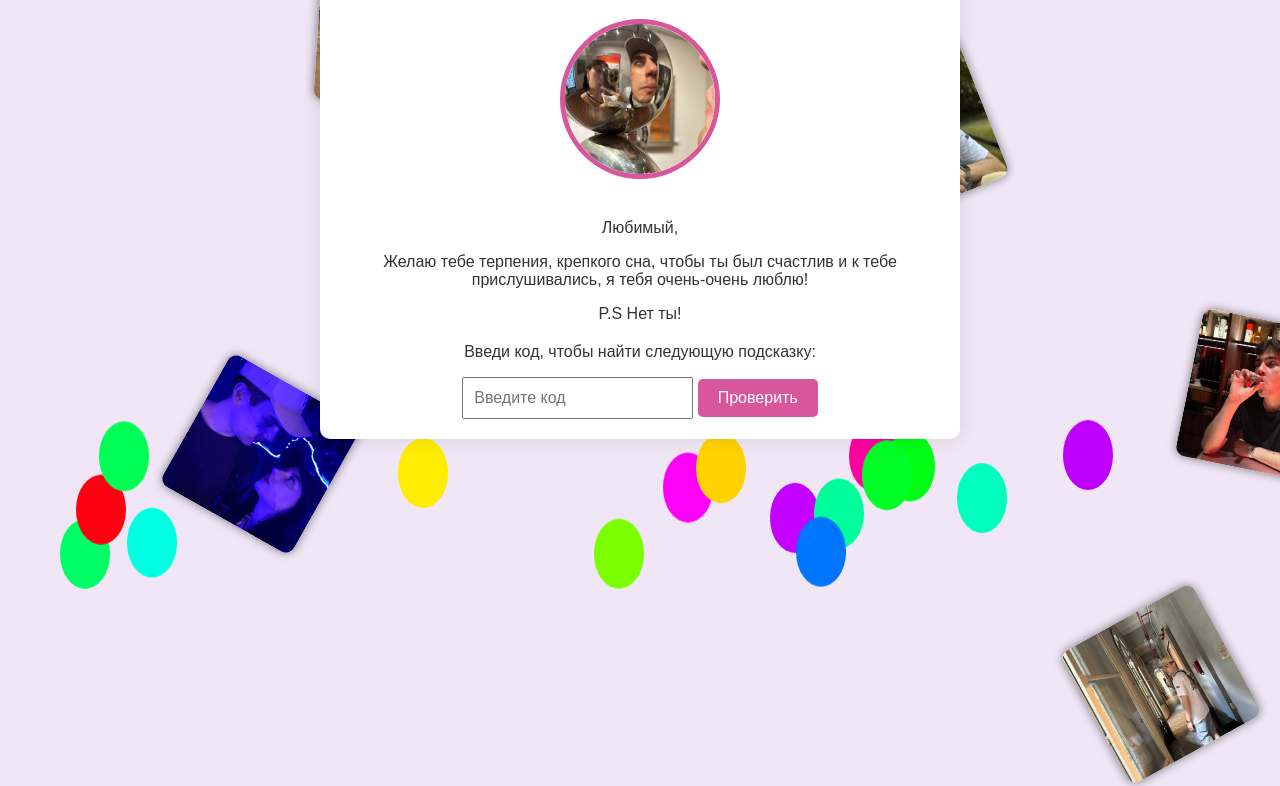
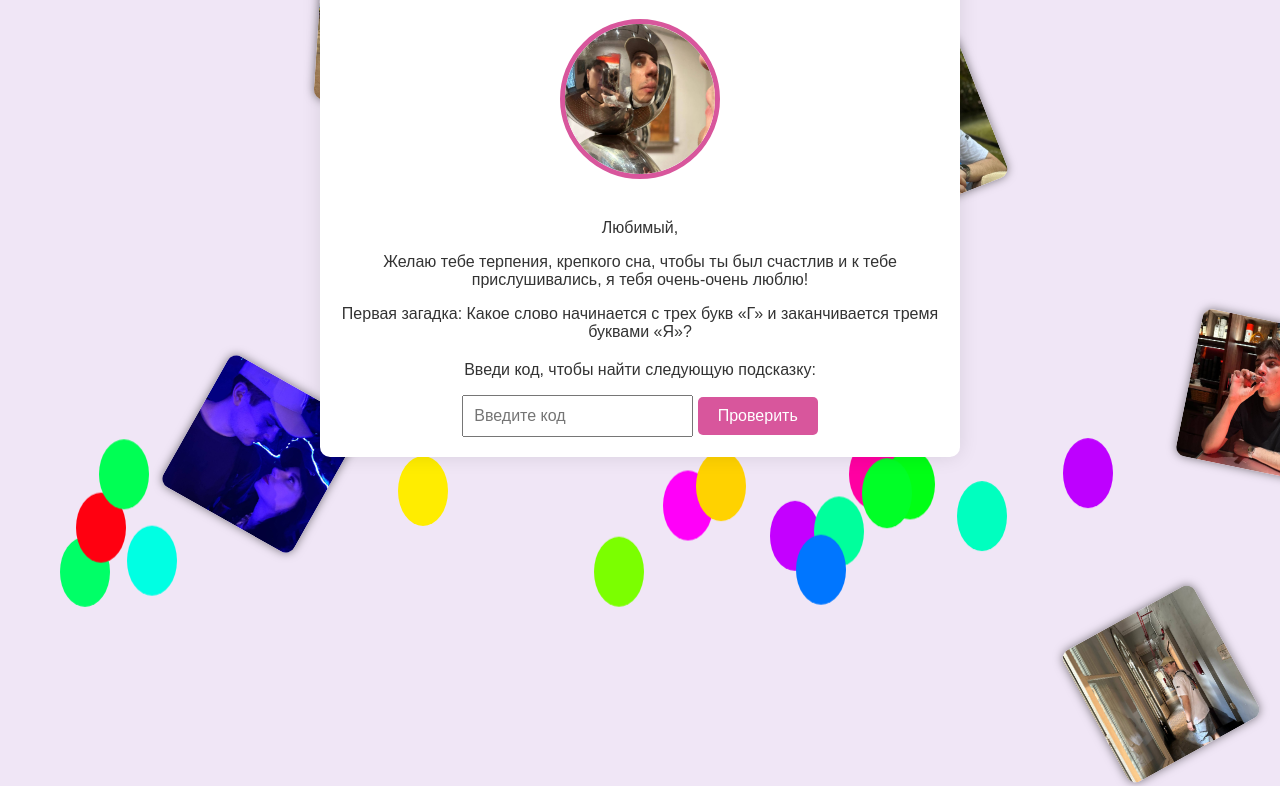
Before and after one commit to himarygr/birthday-gift, a plain HTML site: page index.html in a window 1280 px wide. Shown: the part 139-925 px from the top of the page. Drawn offline with Linux system fonts and the light colour scheme.

Commit message:
Rebuild v3

```diff
--- a/index.html
+++ b/index.html
@@ -104,7 +104,7 @@
         <img class="main-photo" src="photos/photo_2024-07-17_21-28-13.jpg" alt="Us">
         <p>Любимый,</p>
         <p>Желаю тебе терпения, крепкого сна, чтобы ты был счастлив и к тебе прислушивались, я тебя очень-очень люблю!</p>
-        <p>P.S Нет ты!</p>
+        <p>Первая загадка: Какое слово начинается с трех букв «Г» и заканчивается тремя буквами «Я»?</p>
 
         <!-- Code input section -->
         <div class="code-input">
```
